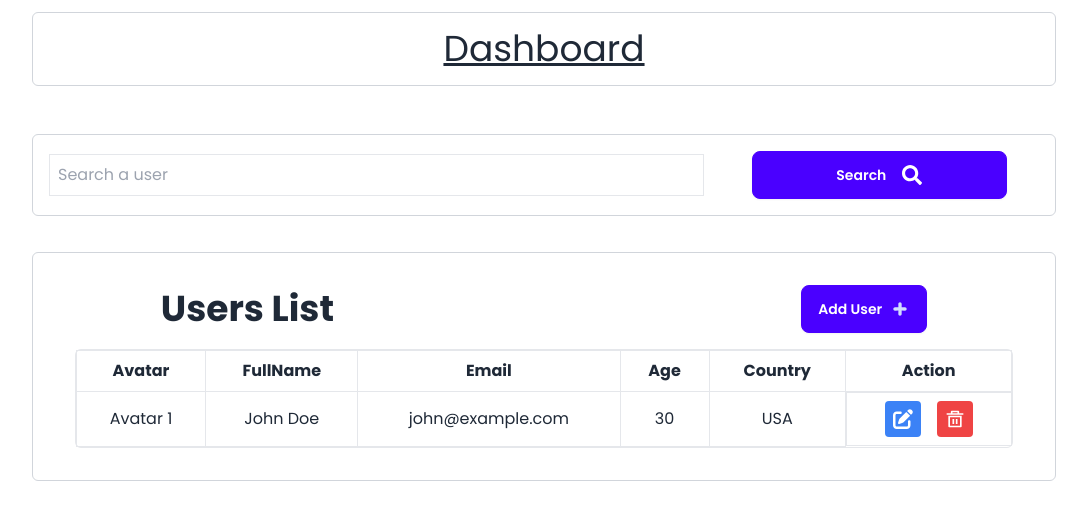
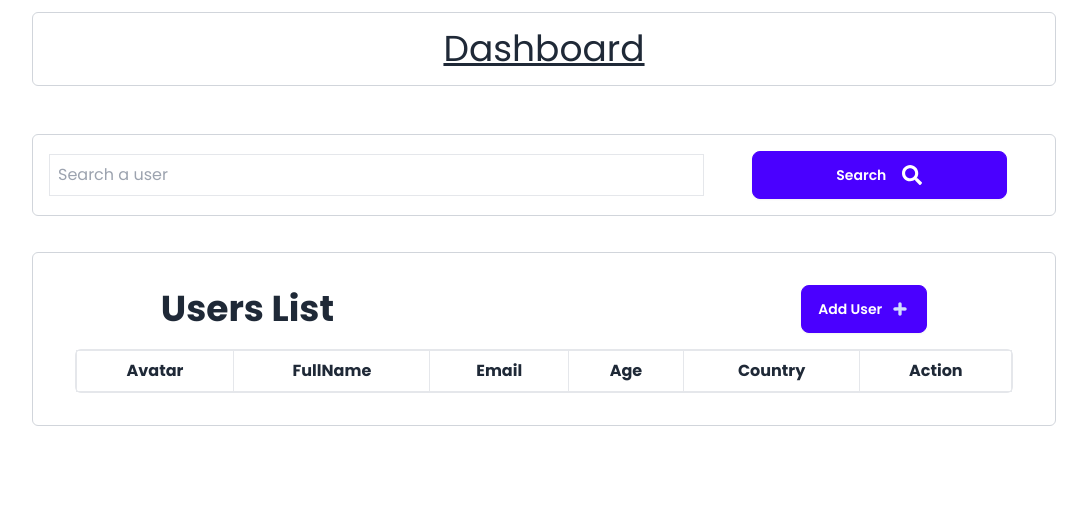
Before and after one commit to moonspark78/Front-NextJS_users, a Next.js app: page / in a window 1280 px wide. Shown: the top 520 px of the page, without its empty margins (96-1183 px from the left). Built offline with nearby package versions, Linux system fonts and the light colour scheme.

Commit message:
📈 modification table  📈

```diff
--- a/app/components/HeaderListUsers.tsx
+++ b/app/components/HeaderListUsers.tsx
@@ -4,7 +4,8 @@ import { TiPlus } from "react-icons/ti";
 import ModalAddUser from "./ModalAddUser";
 import {UserData} from "@/app/utils/Types"
 
-const HeaderListUsers = () => {
+
+const HeaderListUsers = ({onAddUser}: { onAddUser: (userData: UserData) => void }) => {
   const [isModalOpen, setIsModalOpen] = useState(false);
 
   const openModal = () => setIsModalOpen(true);
@@ -13,6 +14,7 @@ const HeaderListUsers = () => {
   // Fonction pour gérer la soumission du formulaire (action à effectuer lors de l'ajout d'un utilisateur)
   const handleAddUser = (userData: UserData) => {
     console.log("User Data:", userData); // Remplacez ceci par l'action à effectuer, ex. envoi à une API
+    onAddUser(userData); // Appel de la fonction pour ajouter l'utilisateur à la liste
     closeModal();
   };
 
--- a/app/components/ListUsers.tsx
+++ b/app/components/ListUsers.tsx
@@ -1,14 +1,21 @@
-import React from 'react'
+import React, { useState } from 'react'
 import HeaderListUsers from './HeaderListUsers'
 import TableUsers from './TableUsers'
+import { UserData } from '../utils/Types';
 
 const ListUsers = () => {
+  const [users, setUsers] = useState<UserData[]>([]);
+
+  const handleAddUser = (newUser: UserData) => {
+    setUsers((prevUsers) => [...prevUsers, newUser]);
+  };
+
   return (
     <div className='pt-2 pb-12 flex items-center justify-center'>
         <div className=' w-4/5 border border-gray-300 p-8 rounded-md'>
 
-            <HeaderListUsers/>
-            <TableUsers/>
+            <HeaderListUsers onAddUser={handleAddUser}/>
+            <TableUsers users={users}/>
         </div>
     </div>
   )
--- a/app/components/TableUsers.tsx
+++ b/app/components/TableUsers.tsx
@@ -1,8 +1,9 @@
 import React from "react";
 import { RiDeleteBin5Line } from "react-icons/ri";
 import { FaPenToSquare } from "react-icons/fa6";
+import { UserData } from "../utils/Types";
 
-const TableUsers = () => {
+const TableUsers = ({ users }: { users: UserData[] }) => {
   return (
     <div className="pt-2 flex justify-center items-center">
       <div className="w-[98%] border rounded-md mx-auto">
@@ -30,12 +31,13 @@ const TableUsers = () => {
             </tr>
           </thead>
           <tbody>
-            <tr>
-              <td className="border px-4 py-2 text-center">Avatar 1</td>
-              <td className="border px-4 py-2 text-center">John Doe</td>
-              <td className="border px-4 py-2 text-center">john@example.com</td>
-              <td className="border px-4 py-2 text-center">30</td>
-              <td className="border px-4 py-2 text-center">USA</td>
+            {users.map((user, index) => (
+              <tr key={index}>
+                <td className="border px-4 py-2 text-center">Avatar {index + 1}</td>
+                <td className="border px-4 py-2 text-center">{user.fullName}</td>
+                <td className="border px-4 py-2 text-center">{user.email}</td>
+                <td className="border px-4 py-2 text-center">{user.age}</td>
+                <td className="border px-4 py-2 text-center">{user.country}</td>
                 <td className="border px-4 py-2 flex gap-4 justify-center">
                   <button className="bg-blue-500 text-white p-2 rounded hover:bg-blue-700 transition-colors">
                     <FaPenToSquare size={20} />
@@ -45,7 +47,7 @@ const TableUsers = () => {
                   </button>
                 </td>
               </tr>
-            {/* Ajoutez d'autres lignes d'utilisateur ici */}
+            ))}
           </tbody>
         </table>
       </div>
--- a/package.json
+++ b/package.json
@@ -9,6 +9,7 @@
     "lint": "next lint"
   },
   "dependencies": {
+    "axios": "^1.7.7",
     "next": "15.0.2",
     "react": "19.0.0-rc-02c0e824-20241028",
     "react-dom": "19.0.0-rc-02c0e824-20241028",
```
Also changed, not shown: 1 other file (tests, documents, lock files or other folders). Lines whose indentation alone changed are shown as unchanged.
